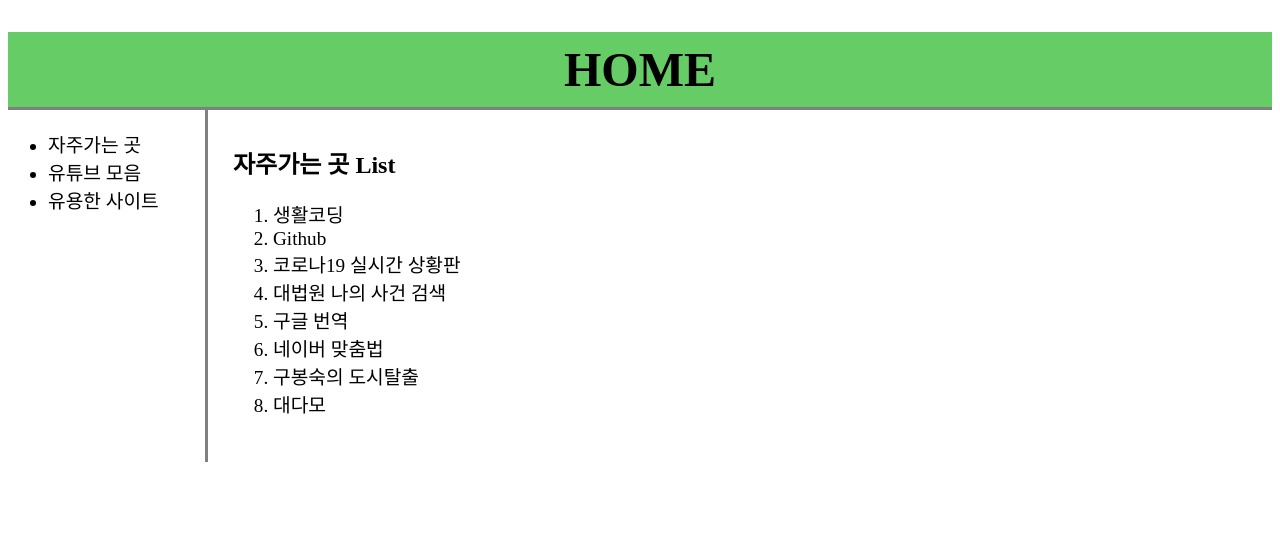
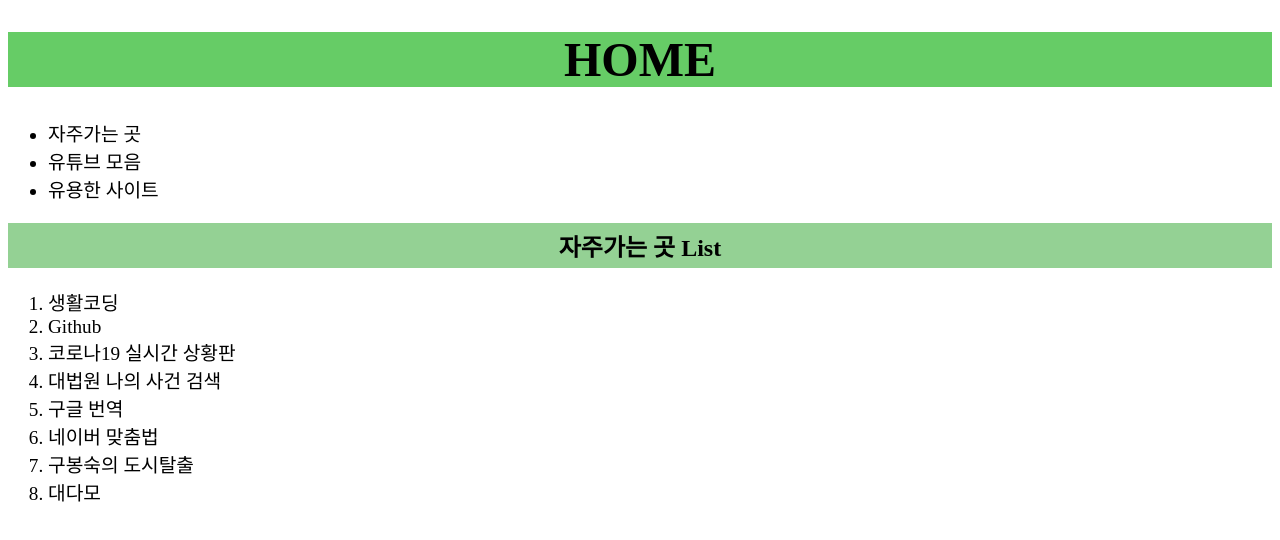
Before and after one commit to zulu75/test1, a plain HTML site: page 1.html in a window 1280 px wide. Drawn offline with Linux system fonts and the light colour scheme.

Commit message:
Add files via upload

```diff
--- a/style.css
+++ b/style.css
@@ -1,5 +1,3 @@
-
-@media (max-width: 999px) {
 h1 {
   font-size:300%;
   text-align: center;
@@ -24,42 +22,3 @@
 p {
   font-size: 110%;
 }
-}
-@media (min-width: 1000px) {
-  h1 {
-    font-size:300%;
-    text-align: center;
-    background-color:hsl(120, 50%, 60%);
-    padding: 10px;
-    margin-bottom: 0;
-    border-bottom: 3px solid gray;
-  }
-  a {
-    color: black;
-    text-decoration: none;
-  }
-  ul {
-    font-size: 120%;
-    border-right: 3px solid gray;
-    padding: 20px;
-    padding-left: 40px;
-    margin: 0;
-  }
-  h2 {
-    font-size: 150%;
-  }
-  ol {
-    font-size: 120%;
-  }
-  p {
-    font-size: 110%;
-  }
-  #grid {
-    display: grid;
-    grid-template-columns: 200px 1fr;
-  }
-  #list {
-    padding: 25px;
-    padding-top: 15px;
-  }
-}
```
Lines whose indentation alone changed are shown as unchanged.
